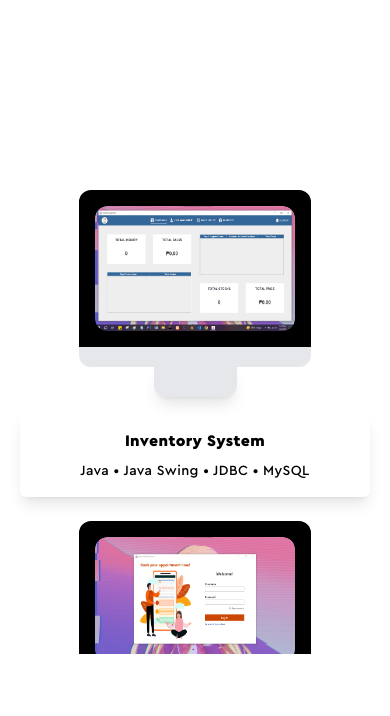
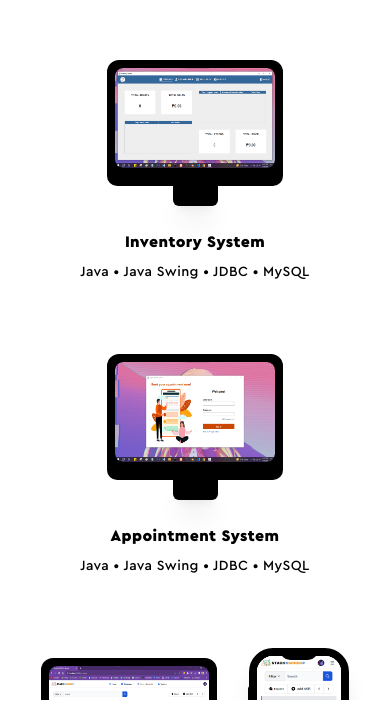
Before and after one commit to riezxcvii/react-web-portfolio, a React (Create React App) app: page / in a window 390 px wide. Shown: the part 1816-2532 px from the top of the page. Built offline with nearby package versions, Linux system fonts and the light colour scheme.

Commit message:
:iphone: fix: mobile responsiveness for projects section

```diff
--- a/src/components/Projects.jsx
+++ b/src/components/Projects.jsx
@@ -36,7 +36,7 @@ const Projects = () => {
       description: "Java • Java Swing • JDBC • MySQL",
       github: "https://github.com/rieza-ix/java-appointment-system.git",
       desktop: appointment,
-      mobileVisibility: "hidden",
+      mobileVisibility: "hidden ym-aut mr-[-2rem]o",
       alt: "Appointment System - Login Page",
       id: 3,
     },
@@ -45,7 +45,7 @@ const Projects = () => {
       description: "Java • Java Swing • JDBC • MySQL",
       github: "https://github.com/rieza-ix/inventory-system.git",
       desktop: inventory,
-      mobileVisibility: "hidden",
+      mobileVisibility: "hidden my-auto",
       alt: "Inventory System - Dashboard Page",
       id: 4,
     },
@@ -93,11 +93,11 @@ const Projects = () => {
   return (
     <div>
       <div className="pt-[4rem] min-h-screen flex flex-col items-center">
-        <h1 className="name my-auto py-5 text-3xl px-8 rounded-lg w-full text-white text-center">
+        <h1 className="name my-auto py-5 text-4xl px-8 rounded-lg w-full text-white text-center">
           PROJECTS
         </h1>
 
-        <div className="flex md:px-8 px-2 w-full md:py-0 py-4 md:h-full h-[520px] my-auto">
+        <div className="flex md:px-8 px-0 w-full md:py-0 py-4 md:h-full h-[700px] my-auto">
           {/* Previous button */}
           {isScrollable && (
             <img
@@ -112,43 +112,43 @@ const Projects = () => {
           {/* Project list */}
           <ul
             ref={containerRef}
-            className="items-center mx-auto overflow-x-hidden overflow-y-auto px-0 py-3 md:flex block justify-start gap-8"
+            className="items-center mx-auto overflow-x-hidden overflow-y-auto px-0 py-3 md:flex block justify-start gap-8 md:space-y-0 space-y-8"
           >
             {projects.map((p) => (
               <li
                 key={p.id}
-                className="text-black rounded-md md:px-6 p-3 transition ease-in-out delay-150 hover:-translate-y-1 hover:scale-105 duration-300"
+                className="text-black rounded-md md:p-6 p-4 transition ease-in-out delay-150 hover:-translate-y-1 hover:scale-105 duration-300 bg-white"
               >
                 <a href={p.github} target="_blank" rel="noreferrer">
-                  <div className="flex justify-between space-x-4">
+                  <div className="flex justify-between md:space-x-6 space-x-8">
                     {/* Desktop mockup */}
                     <div className="m-auto">
-                      <div className="relative mx-auto border-black bg-gray-black border-[16px] rounded-t-xl w-full h-fit bg-black">
-                        <div className="rounded-xl overflow-hidden md:w-[24rem] w-[12.5rem]">
+                      <div className="relative mx-auto border-black md:border-[10px] border-[8px] rounded-t-xl w-full h-fit bg-black">
+                        <div className="rounded-lg overflow-hidden md:w-[24rem] w-[10rem]">
                           {/* Screen image */}
                           <img
                             src={p.desktop}
-                            className="dark:hidden h-[125px] md:h-full w-full rounded-xl my-0"
+                            className="dark:hidden h-[100px] md:h-full w-full rounded-lg my-0"
                             alt={p.alt}
                           />
                         </div>
                       </div>
-                      <div className="relative mx-auto bg-gray-200 rounded-b-xl h-[20px] max-w-[301px] md:h-[28px] md:max-w-[512px]"></div>
-                      <div className="relative mx-auto bg-gray-200 shadow-lg rounded-b-xl h-[30px] max-w-[83px] md:h-[40px] md:max-w-[85px]"></div>
+                      <div className="relative mx-auto bg-black rounded-b-xl h-[10px] max-w-[301px] md:h-[28px] md:max-w-[512px]"></div>
+                      <div className="relative mx-auto bg-black shadow-xl rounded-b-md h-[20px] max-w-[45px] md:h-[40px] md:max-w-[85px]"></div>
                     </div>
 
                     {/* Phone mockup */}
                     <div className={p.mobileVisibility}>
-                      <div className="relative m-auto border-black border-[10px] rounded-[2rem] md:h-[300px] h-[235px] md:w-[170px] w-[125px] shadow-xl">
+                      <div className="relative m-auto border-black md:border-[10px] border-[8px] md:rounded-[2rem] rounded-[1.5rem] md:h-[300px] h-[165px] md:w-[170px] w-[100px] shadow-xl">
                         {/* Notch */}
-                        <div className="md:w-[70px] w-[50px] h-[11px] bg-black top-0 mt-[-0.35rem] rounded-b-[1rem] left-1/2 -translate-x-1/2 absolute"></div>
+                        <div className="md:w-[70px] w-[38px] md:h-[12px] h-[9.5px] bg-black top-0 mt-[-0.35rem] rounded-b-[1rem] left-1/2 -translate-x-1/2 absolute"></div>
                         {/* Volume up */}
-                        <div className="md:h-[30px] h-[25px] w-[3px] bg-black absolute md:-start-[13px] -start-[12px] top-[40px] rounded-s-lg"></div>
+                        <div className="md:h-[30px] h-[20px] w-[3px] bg-black absolute md:-start-[12px] -start-[9px] md:top-[40px] top-[30px] rounded-s-lg"></div>
                         {/* Volume down */}
-                        <div className="md:h-[30px] h-[25px] w-[3px] bg-black absolute md:-start-[13px] -start-[12px] top-[80px] rounded-s-lg"></div>
+                        <div className="md:h-[30px] h-[20px] w-[3px] bg-black absolute md:-start-[12px] -start-[9px] md:top-[80px] top-[60px] rounded-s-lg"></div>
                         {/* Power button */}
-                        <div className="md:h-[40px] h-[35px] w-[3px] bg-black absolute md:-end-[13px] -end-[12px] md:top-[58px] top-[56px] rounded-e-lg"></div>
-                        <div className="rounded-[1.3rem] overflow-hidden w-full h-full bg-white">
+                        <div className="md:h-[40px] h-[25px] w-[3px] bg-black absolute md:-end-[12px] -end-[9px] md:top-[58px] top-[48px] rounded-e-lg"></div>
+                        <div className="md:rounded-[1.3rem] rounded-[1rem] overflow-hidden w-full h-full bg-white">
                           {/* Screen image */}
                           <img
                             src={p.mobile}
@@ -159,7 +159,7 @@ const Projects = () => {
                       </div>
                     </div>
                   </div>
-                  <div className="flex flex-col items-center justify-end h-max space-y-2 w-full text-center tracking-wide bg-white p-4 rounded-md shadow-lg mt-4">
+                  <div className="flex flex-col items-center justify-end h-max space-y-2 w-full text-center tracking-wide md:pt-4 pt-2 p-2 mt-4">
                     {/* Project title */}
                     <span className="name md:text-xl text-base">{p.title}</span>
                     <span className="md:text-base text-sm">
```
